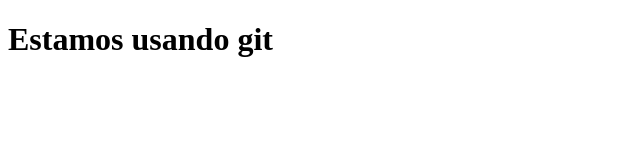
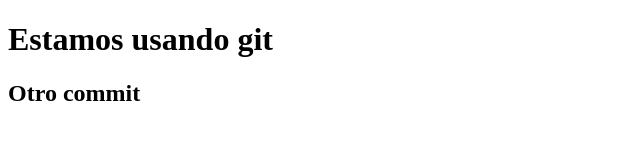
Before and after one commit to IsraelVelez/primerRepositorio, a plain HTML site: page index.html in a window 1280 px wide. Shown: the whole page, without its empty margins (0-640 px from the left). Drawn offline with Linux system fonts and the light colour scheme.

Commit message:
Editamos con h2

```diff
--- a/index.html
+++ b/index.html
@@ -8,5 +8,6 @@
 </head>
 <body>
     <h1>Estamos usando git</h1>
+    <h2>Otro commit</h2>
 </body>
 </html>
```
